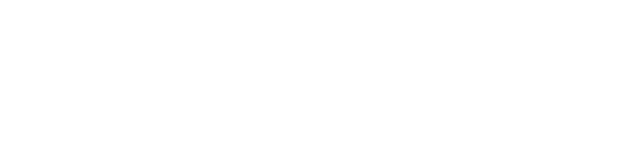
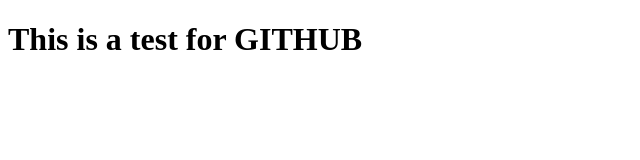
Before and after one commit to toanoop/Side-kicks, a plain HTML site: page index.html in a window 1280 px wide. Shown: the whole page, without its empty margins (0-640 px from the left). Drawn offline with Linux system fonts and the light colour scheme.

Commit message:
Update index.html
Changed to add a new h1 tag

```diff
--- a/index.html
+++ b/index.html
@@ -6,7 +6,7 @@
 </head>
 <body>
   <div id='placeholder'>
-
+    <h1>This is a test for GITHUB</h1>
   </div>
 </body>
 </html>
```
